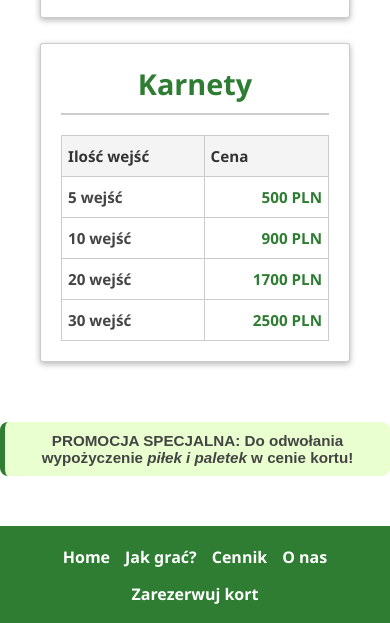
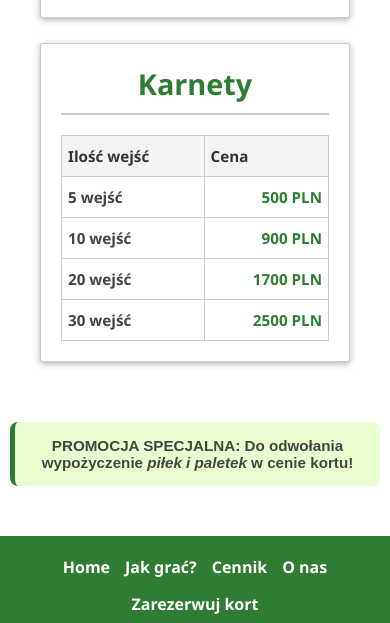
Before and after one commit to MateuszG-ux/Spolka-zoo, a plain HTML site: page cennik.html in a window 390 px wide. Shown: the part 938-1561 px from the top of the page. Drawn offline with Linux system fonts and the light colour scheme.

Commit message:
Add files via upload

```diff
--- a/cennik.css
+++ b/cennik.css
@@ -155,8 +155,8 @@
   padding: 15px 25px;
   border-radius: 8px;
   max-width: 850px;
-  margin-left: auto;
-  margin-right: auto;
+  margin-left: auto ;
+  margin-right: auto ;
   margin-bottom: 50px;
   font-weight: 600;
 }
@@ -182,12 +182,13 @@
     padding: 12px 8px;
     white-space: nowrap;
   }
-}
 
 .pricing-note,
 .promotion-box {
-    padding-left: 8px;
-    padding-right: 8px;
+    padding: 15px;
+    margin-left: 10px;
+    margin-right: 10px;
+}
 }
 
 @media (max-width: 600px) {
@@ -239,8 +240,9 @@
   }
 
   .pricing-note,
-.promotion-box {
-    padding-left: 8px;
-    padding-right: 8px;
+  .promotion-box {
+    padding: 15px;
+    margin-left: 10px;
+    margin-right: 10px;
+  }
 }
-}
```
